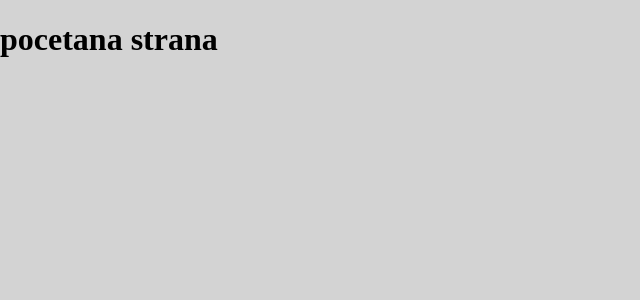
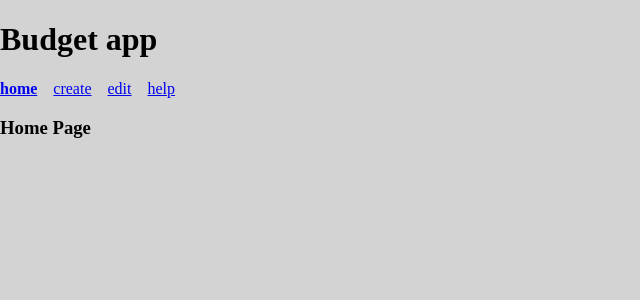
Before and after one commit to obrovacm/budget-app, a React (Create React App) app: page / in a window 1280 px wide. Shown: the top 300 px of the page, without its empty margins (0-640 px from the left). Built offline with nearby package versions, Linux system fonts and the light colour scheme.

Commit message:
router done

```diff
--- a/src/App.js
+++ b/src/App.js
@@ -1,22 +1,10 @@
 import React from "react";
-import { BrowserRouter, Route } from "react-router-dom";
-
-const a = () => <h1>pocetana strana</h1>;
-const a2 = () => <h1>create strana</h1>;
-const a3 = () => <h1>edit strana</h1>;
-const a4 = () => <h1>help strana</h1>;
+import AppRouter from "./routers/AppRouter";
 
 const App = () => {
   return (
     <div className="App">
-      <BrowserRouter>
-        <div>
-          <Route path="/" component={a} exact={true} />
-          <Route path="/create" component={a2} />
-          <Route path="/edit" component={a3} />
-          <Route path="/help" component={a4} />
-        </div>
-      </BrowserRouter>
+      <AppRouter />
     </div>
   );
 };
--- /dev/null
+++ b/src/components/CreatePage.js
@@ -0,0 +1,5 @@
+import React from "react";
+
+const CreatePage = () => <h3>Create Page</h3>;
+
+export default CreatePage;
--- /dev/null
+++ b/src/components/EditPage.js
@@ -0,0 +1,5 @@
+import React from "react";
+
+const EditPage = () => <h3>Edit Page</h3>;
+
+export default EditPage;
--- /dev/null
+++ b/src/components/Header.js
@@ -0,0 +1,27 @@
+import React from "react";
+import { NavLink } from "react-router-dom";
+
+const Header = () => (
+  <header>
+    <h1>Budget app</h1>
+    <NavLink
+      to="/"
+      exact={true}
+      activeClassName="is-active"
+      className="nav-link"
+    >
+      home
+    </NavLink>
+    <NavLink to="/create" activeClassName="is-active" className="nav-link">
+      create
+    </NavLink>
+    <NavLink to="/edit" activeClassName="is-active" className="nav-link">
+      edit
+    </NavLink>
+    <NavLink to="/help" activeClassName="is-active" className="nav-link">
+      help
+    </NavLink>
+  </header>
+);
+
+export default Header;
--- /dev/null
+++ b/src/components/HelpPage.js
@@ -0,0 +1,5 @@
+import React from "react";
+
+const HelpPage = () => <h3>Help Page</h3>;
+
+export default HelpPage;
--- /dev/null
+++ b/src/components/HomePage.js
@@ -0,0 +1,5 @@
+import React from "react";
+
+const HomePage = () => <h3>Home Page</h3>;
+
+export default HomePage;
--- /dev/null
+++ b/src/components/NotFoundPage.js
@@ -0,0 +1,10 @@
+import React from "react";
+import { Link } from "react-router-dom";
+
+const NotFoundPage = () => (
+  <h1>
+    404: Page not found! <Link to="/">Go home.</Link>
+  </h1>
+);
+
+export default NotFoundPage;
--- /dev/null
+++ b/src/routers/AppRouter.js
@@ -0,0 +1,26 @@
+import React from "react";
+import { BrowserRouter, Route, Switch } from "react-router-dom";
+
+import HomePage from "../components/HomePage";
+import CreatePage from "../components/CreatePage";
+import EditPage from "../components/EditPage";
+import HelpPage from "../components/HelpPage";
+import NotFoundPage from "../components/NotFoundPage";
+import Header from "../components/Header";
+
+const AppRouter = () => {
+  return (
+    <BrowserRouter>
+      <Header />
+      <Switch>
+        <Route path="/" component={HomePage} exact={true} />
+        <Route path="/create" component={CreatePage} />
+        <Route path="/edit" component={EditPage} />
+        <Route path="/help" component={HelpPage} />
+        <Route component={NotFoundPage} />
+      </Switch>
+    </BrowserRouter>
+  );
+};
+
+export default AppRouter;
--- a/src/styles/base/_base.scss
+++ b/src/styles/base/_base.scss
@@ -6,3 +6,10 @@ body {
 
   background: lightgrey;
 }
+
+.nav-link {
+  padding-right: 1em;
+}
+.is-active {
+  font-weight: bold;
+}
```
